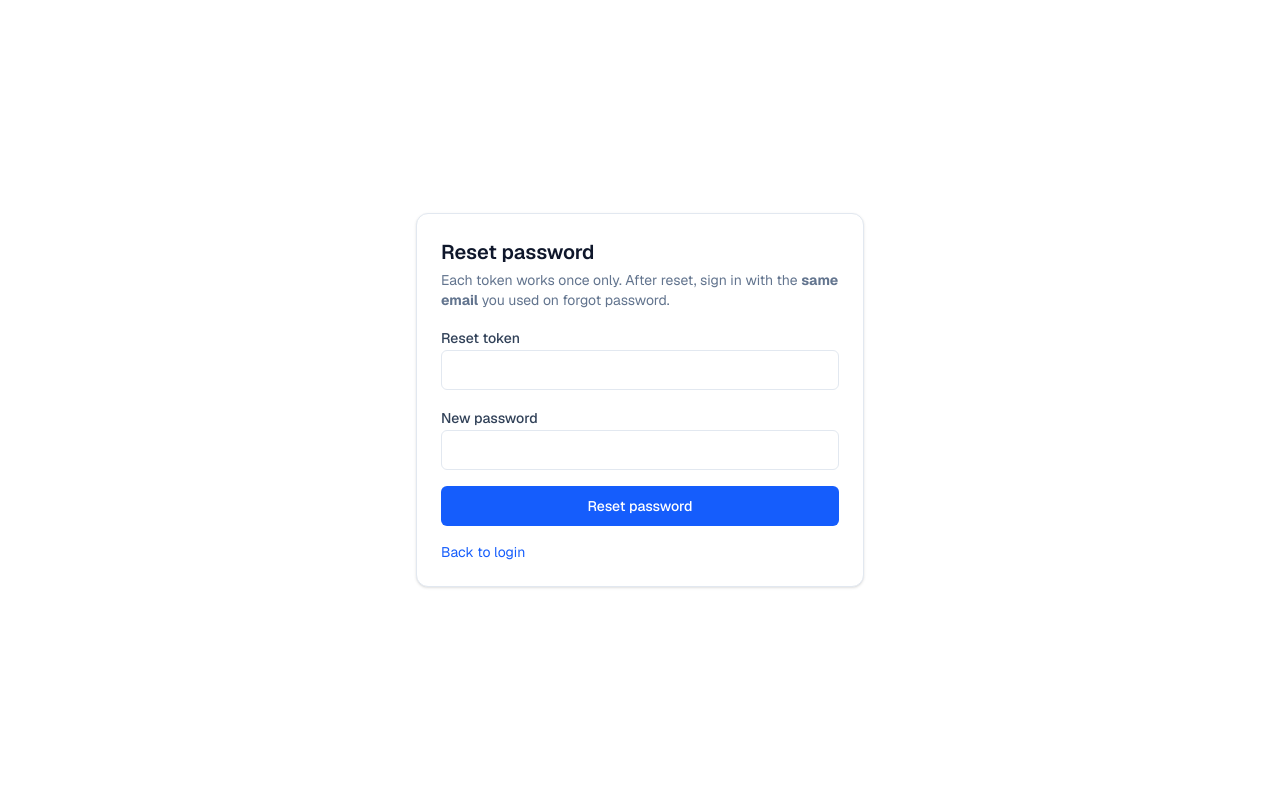
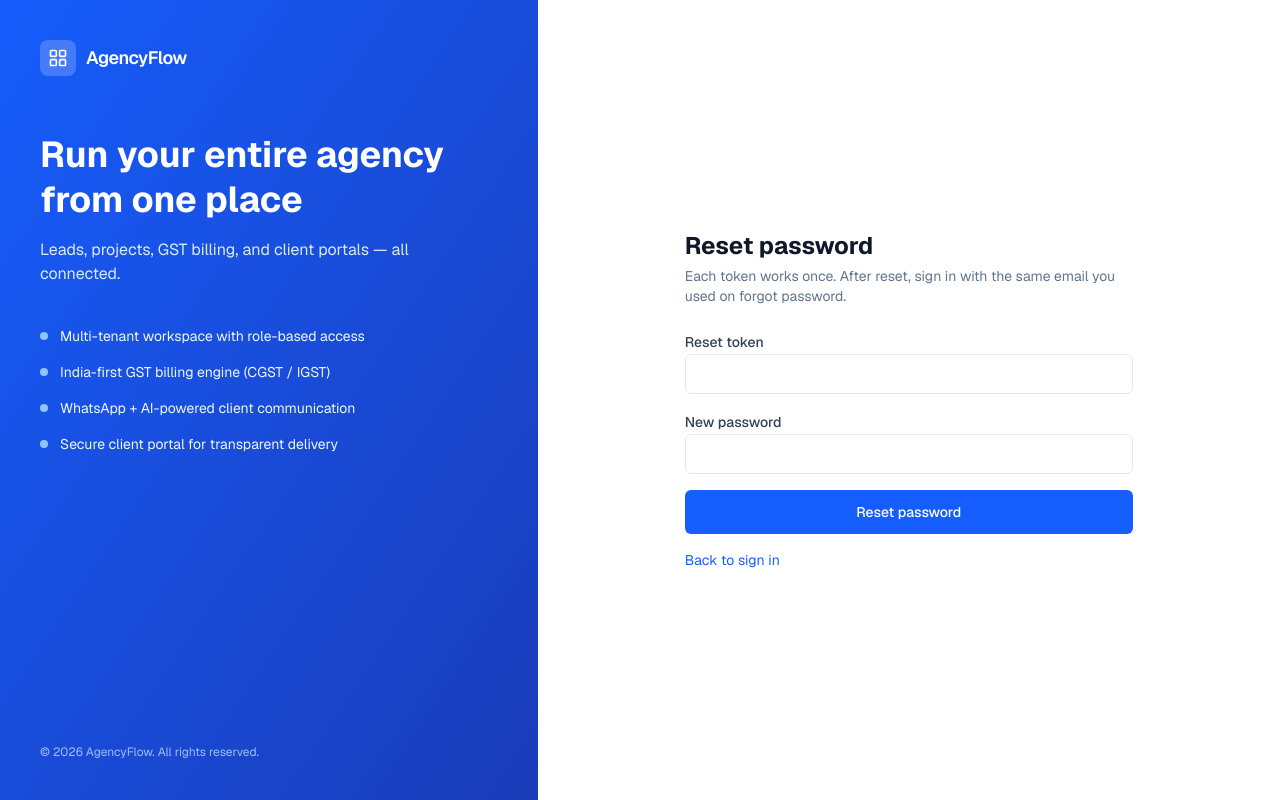
Before and after one commit to arunkumarbhardwaj1999/agencyflow-frontend, a Next.js app: page /reset-password in a window 1280 px wide. Built offline with nearby package versions, Linux system fonts and the light colour scheme; no server answers.

Commit message:
change the all pages color acc to theme of login page

```diff
--- a/src/app/forgot-password/page.tsx
+++ b/src/app/forgot-password/page.tsx
@@ -7,6 +7,7 @@ import { useForm } from "react-hook-form";
 import { zodResolver } from "@hookform/resolvers/zod";
 import { z } from "zod";
 
+import { AuthSimpleShell } from "@/components/auth/auth-shell";
 import { Button } from "@/components/ui/button";
 import { Input } from "@/components/ui/input";
 import { Label } from "@/components/ui/label";
@@ -37,11 +38,11 @@ export default function ForgotPasswordPage() {
   });
 
   return (
-    <div className="flex min-h-screen items-center justify-center bg-white p-4">
-      <div className="w-full max-w-md rounded-xl border border-slate-200 bg-white p-6 shadow-sm">
-        <h1 className="text-xl font-semibold text-slate-900">Forgot password</h1>
-        <p className="mt-1 text-sm text-slate-500">Enter your work email to generate a reset token.</p>
-        <form onSubmit={handleSubmit((d) => mutation.mutate(d))} className="mt-4 space-y-4">
+    <AuthSimpleShell
+      title="Forgot password"
+      subtitle="Enter your work email to generate a reset token."
+    >
+      <form onSubmit={handleSubmit((d) => mutation.mutate(d))} className="space-y-4">
         <div>
           <Label>Email</Label>
           <Input type="email" {...register("email")} />
@@ -52,8 +53,7 @@ export default function ForgotPasswordPage() {
           <div className="rounded-lg bg-blue-50 px-3 py-2 text-sm text-blue-700">
             {accountEmail ? (
               <p>
-                  Token created for <strong>{accountEmail}</strong>. Use this same email to log in
-                  after reset.
+                Token created for <strong>{accountEmail}</strong>. Use this same email to log in after reset.
               </p>
             ) : (
               <p>If that email is registered, a token was created. Check the email you entered.</p>
@@ -61,7 +61,7 @@ export default function ForgotPasswordPage() {
             {token && <p className="mt-2 break-all font-mono text-xs">{token}</p>}
           </div>
         )}
-          <Button type="submit" className="w-full" disabled={mutation.isPending}>
+        <Button type="submit" className="h-11 w-full" disabled={mutation.isPending}>
           {mutation.isPending ? "Generating..." : "Generate reset token"}
         </Button>
       </form>
@@ -76,8 +76,11 @@ export default function ForgotPasswordPage() {
         >
           Go to reset password
         </Link>
+        {" · "}
+        <Link href="/login" className="text-blue-600 hover:underline">
+          Back to sign in
+        </Link>
       </p>
-      </div>
-    </div>
+    </AuthSimpleShell>
   );
 }
--- a/src/app/reset-password/page.tsx
+++ b/src/app/reset-password/page.tsx
@@ -8,6 +8,7 @@ import { useForm } from "react-hook-form";
 import { zodResolver } from "@hookform/resolvers/zod";
 import { z } from "zod";
 
+import { AuthSimpleShell } from "@/components/auth/auth-shell";
 import { Button } from "@/components/ui/button";
 import { Input } from "@/components/ui/input";
 import { Label } from "@/components/ui/label";
@@ -45,40 +46,35 @@ function ResetPasswordForm() {
 
   useEffect(() => {
     if (!done) return;
-    const loginUrl = accountEmail
-      ? `/login?email=${encodeURIComponent(accountEmail)}`
-      : "/login";
+    const loginUrl = accountEmail ? `/login?email=${encodeURIComponent(accountEmail)}` : "/login";
     const t = window.setTimeout(() => router.push(loginUrl), 2500);
     return () => window.clearTimeout(t);
   }, [done, router, accountEmail]);
 
   return (
-    <div className="flex min-h-screen items-center justify-center bg-white p-4">
-      <div className="w-full max-w-md rounded-xl border border-slate-200 bg-white p-6 shadow-sm">
-        <h1 className="text-xl font-semibold text-slate-900">Reset password</h1>
-        <p className="mt-1 text-sm text-slate-500">
-          Each token works once only. After reset, sign in with the{" "}
-          <strong>same email</strong> you used on forgot password.
-        </p>
+    <AuthSimpleShell
+      title="Reset password"
+      subtitle="Each token works once. After reset, sign in with the same email you used on forgot password."
+    >
       {accountEmail && (
-          <p className="mt-2 rounded-lg bg-blue-50 px-3 py-2 text-sm text-blue-800">
+        <p className="mb-4 rounded-lg bg-blue-50 px-3 py-2 text-sm text-blue-800">
           Login email: <strong>{accountEmail}</strong>
         </p>
       )}
 
       {done ? (
-          <div className="mt-4 space-y-3 rounded-lg bg-emerald-50 px-4 py-3 text-sm text-emerald-800">
+        <div className="space-y-3 rounded-lg bg-emerald-50 px-4 py-3 text-sm text-emerald-800">
           <p className="font-medium">Password reset successfully.</p>
-            <p>Your new password is saved. Redirecting to login…</p>
+          <p>Redirecting to sign in…</p>
           <Link
             href={accountEmail ? `/login?email=${encodeURIComponent(accountEmail)}` : "/login"}
             className="inline-block text-blue-600 hover:underline"
           >
-              Go to login now
+            Go to sign in now
           </Link>
         </div>
       ) : (
-          <form onSubmit={handleSubmit((d) => mutation.mutate(d))} className="mt-4 space-y-4">
+        <form onSubmit={handleSubmit((d) => mutation.mutate(d))} className="space-y-4">
           <div>
             <Label>Reset token</Label>
             <Input {...register("token")} autoComplete="off" />
@@ -101,7 +97,7 @@ function ResetPasswordForm() {
               )}
             </div>
           )}
-            <Button type="submit" className="w-full" disabled={mutation.isPending}>
+          <Button type="submit" className="h-11 w-full" disabled={mutation.isPending}>
             {mutation.isPending ? "Resetting..." : "Reset password"}
           </Button>
         </form>
@@ -110,12 +106,11 @@ function ResetPasswordForm() {
       {!done && (
         <p className="mt-4 text-sm">
           <Link href="/login" className="text-blue-600 hover:underline">
-              Back to login
+            Back to sign in
           </Link>
         </p>
       )}
-      </div>
-    </div>
+    </AuthSimpleShell>
   );
 }
 
@@ -124,7 +119,7 @@ export default function ResetPasswordPage() {
     <Suspense
       fallback={
         <div className="flex min-h-screen items-center justify-center bg-white">
-          <p className="text-sm text-slate-500">Loading…</p>
+          <div className="h-8 w-8 animate-spin rounded-full border-2 border-blue-600 border-t-transparent" />
         </div>
       }
     >
--- a/src/components/auth/auth-shell.tsx
+++ b/src/components/auth/auth-shell.tsx
@@ -11,17 +11,8 @@ const features = [
   "Secure client portal for transparent delivery",
 ];
 
-export function AuthShell({
-  children,
-  mode,
-  onModeChange,
-}: {
-  children: React.ReactNode;
-  mode: "login" | "register";
-  onModeChange: (mode: "login" | "register") => void;
-}) {
+export function AuthBrandPanel() {
   return (
-    <div className="flex min-h-screen bg-white">
     <div className="hidden w-[42%] flex-col justify-between bg-gradient-to-br from-blue-600 to-blue-800 p-10 text-white lg:flex">
       <div>
         <Link href="/" className="flex items-center gap-2.5">
@@ -50,14 +41,59 @@ export function AuthShell({
 
       <p className="text-xs text-blue-200/80">© 2026 AgencyFlow. All rights reserved.</p>
     </div>
+  );
+}
 
-      <div className="flex flex-1 flex-col items-center justify-center bg-white px-6 py-10 sm:px-12">
+function AuthMobileBrand() {
+  return (
     <div className="mb-8 flex items-center gap-2 lg:hidden">
       <div className="flex h-8 w-8 items-center justify-center rounded-lg bg-blue-600 text-white">
         <LayoutGrid className="h-4 w-4" />
       </div>
       <span className="font-semibold text-slate-900">AgencyFlow</span>
     </div>
+  );
+}
+
+export function AuthSimpleShell({
+  title,
+  subtitle,
+  children,
+}: {
+  title: string;
+  subtitle: string;
+  children: React.ReactNode;
+}) {
+  return (
+    <div className="flex min-h-screen bg-white">
+      <AuthBrandPanel />
+      <div className="flex flex-1 flex-col items-center justify-center bg-white px-6 py-10 sm:px-12">
+        <AuthMobileBrand />
+        <div className="w-full max-w-md">
+          <h2 className="text-2xl font-bold text-slate-900">{title}</h2>
+          <p className="mt-1 text-sm text-slate-500">{subtitle}</p>
+          <div className="mt-6">{children}</div>
+        </div>
+      </div>
+    </div>
+  );
+}
+
+export function AuthShell({
+  children,
+  mode,
+  onModeChange,
+}: {
+  children: React.ReactNode;
+  mode: "login" | "register";
+  onModeChange: (mode: "login" | "register") => void;
+}) {
+  return (
+    <div className="flex min-h-screen bg-white">
+      <AuthBrandPanel />
+
+      <div className="flex flex-1 flex-col items-center justify-center bg-white px-6 py-10 sm:px-12">
+        <AuthMobileBrand />
 
         <div className="w-full max-w-md">
           <h2 className="text-2xl font-bold text-slate-900">
--- a/src/components/layout/app-sidebar.tsx
+++ b/src/components/layout/app-sidebar.tsx
@@ -75,18 +75,18 @@ export function AppSidebar() {
           : navGroupsBase;
 
   return (
-    <aside className="flex h-screen w-60 shrink-0 flex-col border-r border-slate-200 bg-white">
-      <div className="flex h-16 items-center gap-2.5 border-b border-slate-100 px-5">
-        <div className="flex h-8 w-8 items-center justify-center rounded-lg bg-blue-600 text-white">
+    <aside className="flex h-screen w-60 shrink-0 flex-col bg-gradient-to-b from-blue-600 to-blue-800 text-white shadow-lg">
+      <div className="flex h-16 items-center gap-2.5 border-b border-white/10 px-5">
+        <div className="flex h-8 w-8 items-center justify-center rounded-lg bg-white/20">
           <LayoutGrid className="h-4 w-4" />
         </div>
-        <span className="font-semibold text-slate-900">AgencyFlow</span>
+        <span className="font-semibold tracking-tight">AgencyFlow</span>
       </div>
 
       <nav className="flex-1 overflow-y-auto px-3 py-4">
         {navGroups.map((group) => (
           <div key={group.title} className="mb-5">
-            <p className="mb-2 px-3 text-[11px] font-semibold uppercase tracking-wider text-slate-400">
+            <p className="mb-2 px-3 text-[11px] font-semibold uppercase tracking-wider text-blue-200/90">
               {group.title}
             </p>
             <ul className="space-y-0.5">
@@ -99,11 +99,11 @@ export function AppSidebar() {
                       className={cn(
                         "flex items-center gap-3 rounded-lg px-3 py-2.5 text-sm font-medium transition-colors",
                         active
-                          ? "bg-blue-50 text-blue-700"
-                          : "text-slate-600 hover:bg-slate-50 hover:text-slate-900",
+                          ? "bg-white/20 text-white shadow-sm"
+                          : "text-blue-100 hover:bg-white/10 hover:text-white",
                       )}
                     >
-                      <Icon className={cn("h-4 w-4 shrink-0", active ? "text-blue-600" : "text-slate-400")} />
+                      <Icon className={cn("h-4 w-4 shrink-0", active ? "text-white" : "text-blue-200")} />
                       {label}
                     </Link>
                   </li>
@@ -114,24 +114,24 @@ export function AppSidebar() {
         ))}
       </nav>
 
-      <div className="border-t border-slate-100 p-4">
+      <div className="border-t border-white/10 p-4">
         {user && (
-          <div className="mb-3 flex items-center gap-3 rounded-lg bg-slate-50 px-3 py-2.5">
-            <div className="flex h-9 w-9 shrink-0 items-center justify-center rounded-full bg-blue-600 text-xs font-semibold text-white">
+          <div className="mb-3 flex items-center gap-3 rounded-lg bg-white/10 px-3 py-2.5">
+            <div className="flex h-9 w-9 shrink-0 items-center justify-center rounded-full bg-white/25 text-xs font-semibold text-white">
               {initials(user.first_name, user.last_name)}
             </div>
             <div className="min-w-0 flex-1">
-              <p className="truncate text-sm font-medium text-slate-900">
+              <p className="truncate text-sm font-medium text-white">
                 {user.first_name} {user.last_name ?? ""}
               </p>
-              <p className="truncate text-xs capitalize text-slate-500">{user.role}</p>
+              <p className="truncate text-xs capitalize text-blue-100">{user.role}</p>
             </div>
           </div>
         )}
         <button
           type="button"
           onClick={logout}
-          className="flex w-full items-center gap-2 rounded-lg px-3 py-2 text-sm text-slate-500 transition-colors hover:bg-slate-50 hover:text-slate-700"
+          className="flex w-full items-center gap-2 rounded-lg px-3 py-2 text-sm text-blue-100 transition-colors hover:bg-white/10 hover:text-white"
         >
           <LogOut className="h-4 w-4" />
           Logout
--- a/src/components/layout/dashboard-header.tsx
+++ b/src/components/layout/dashboard-header.tsx
@@ -12,7 +12,7 @@ export function DashboardHeader({
   showNewLead?: boolean;
 }) {
   return (
-    <header className="mb-6 flex flex-wrap items-center justify-between gap-4 border-b border-slate-200 bg-white pb-5">
+    <header className="mb-6 flex flex-wrap items-center justify-between gap-4 border-b border-blue-100 pb-5">
       <h1 className="text-2xl font-bold text-slate-900">{title}</h1>
       <div className="flex items-center gap-2">
         <button
--- a/src/components/layout/dashboard-shell.tsx
+++ b/src/components/layout/dashboard-shell.tsx
@@ -62,9 +62,9 @@ export function DashboardShell({ children }: { children: React.ReactNode }) {
   }
 
   return (
-    <div className="flex h-screen overflow-hidden bg-slate-50">
+    <div className="flex h-screen overflow-hidden bg-white">
       <AppSidebar />
-      <main className="flex-1 overflow-y-auto">
+      <main className="flex-1 overflow-y-auto bg-white">
         <div className="mx-auto max-w-7xl px-6 py-6">
           <DashboardHeader title={title} showNewLead={pathname === "/dashboard"} />
           {children}
--- a/src/components/leads/leads-kanban.tsx
+++ b/src/components/leads/leads-kanban.tsx
@@ -40,7 +40,7 @@ function LeadCard({ lead, onConvert }: { lead: Lead; onConvert?: () => void }) {
     >
       <p className="font-medium text-slate-900">{lead.name}</p>
       {lead.company_name && <p className="text-xs text-slate-500">{lead.company_name}</p>}
-      <p className="mt-2 text-sm font-semibold text-indigo-600">{formatCurrency(lead.value)}</p>
+      <p className="mt-2 text-sm font-semibold text-blue-600">{formatCurrency(lead.value)}</p>
       {onConvert && (
         <Button
           type="button"
@@ -75,7 +75,7 @@ function Column({
   return (
     <div
       ref={setNodeRef}
-      className={`flex min-h-[420px] w-72 shrink-0 flex-col rounded-xl border bg-slate-100/80 p-3 ${isOver ? "ring-2 ring-indigo-400" : "border-slate-200"}`}
+      className={`flex min-h-[420px] w-72 shrink-0 flex-col rounded-xl border bg-blue-50/50 p-3 ${isOver ? "ring-2 ring-blue-400" : "border-slate-200"}`}
     >
       <div className="mb-3 flex items-center justify-between">
         <h3 className="text-sm font-semibold text-slate-700">{title}</h3>
--- a/src/components/projects/projects-panel.tsx
+++ b/src/components/projects/projects-panel.tsx
@@ -167,7 +167,7 @@ export function ProjectsPanel() {
                   </div>
                   <div className="h-2 overflow-hidden rounded-full bg-slate-100">
                     <div
-                      className="h-full rounded-full bg-indigo-600 transition-all"
+                      className="h-full rounded-full bg-blue-600 transition-all"
                       style={{ width: `${p.progress_percent}%` }}
                     />
                   </div>
```
Also changed, not shown: src/app/globals.css (+12 -0 lines). Lines whose indentation alone changed are shown as unchanged.
